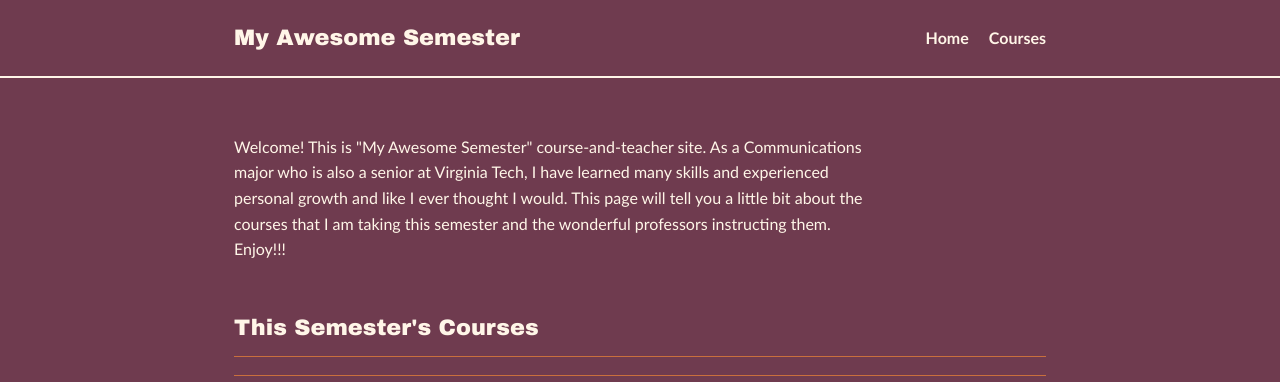
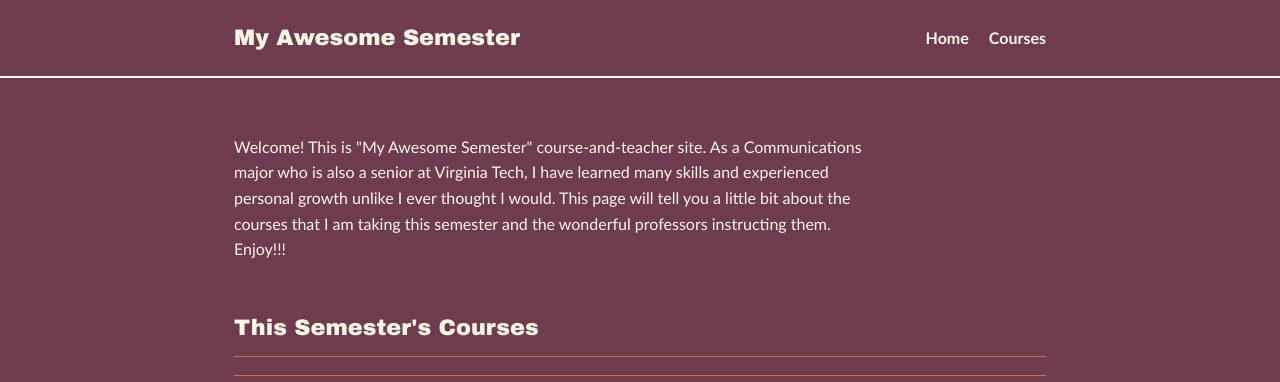
Before and after one commit to Jacobw23-Coder/myawesomesemester, a Jekyll site: the page built from index.md, in a window 1280 px wide. Shown: the top 382 px of the page. Built offline with Jekyll 4.4.1, drawn with Linux system fonts in a browser that asks for light colours.

Commit message:
Fix grammatical error in introduction paragraph

```diff
--- a/index.md
+++ b/index.md
@@ -4,6 +4,6 @@ title: Home
 ---
 
 <div class="home-intro">
-<p>Welcome! This is "My Awesome Semester" course-and-teacher site. As a Communications major who is also a senior at Virginia Tech, I have learned many skills and experienced personal growth and like I ever thought I would. This page will tell you a little bit about the courses that I am taking this semester and the wonderful professors instructing them. Enjoy!!!
+<p>Welcome! This is "My Awesome Semester" course-and-teacher site. As a Communications major who is also a senior at Virginia Tech, I have learned many skills and experienced personal growth unlike I ever thought I would. This page will tell you a little bit about the courses that I am taking this semester and the wonderful professors instructing them. Enjoy!!!
 </p>
 </div>
```
